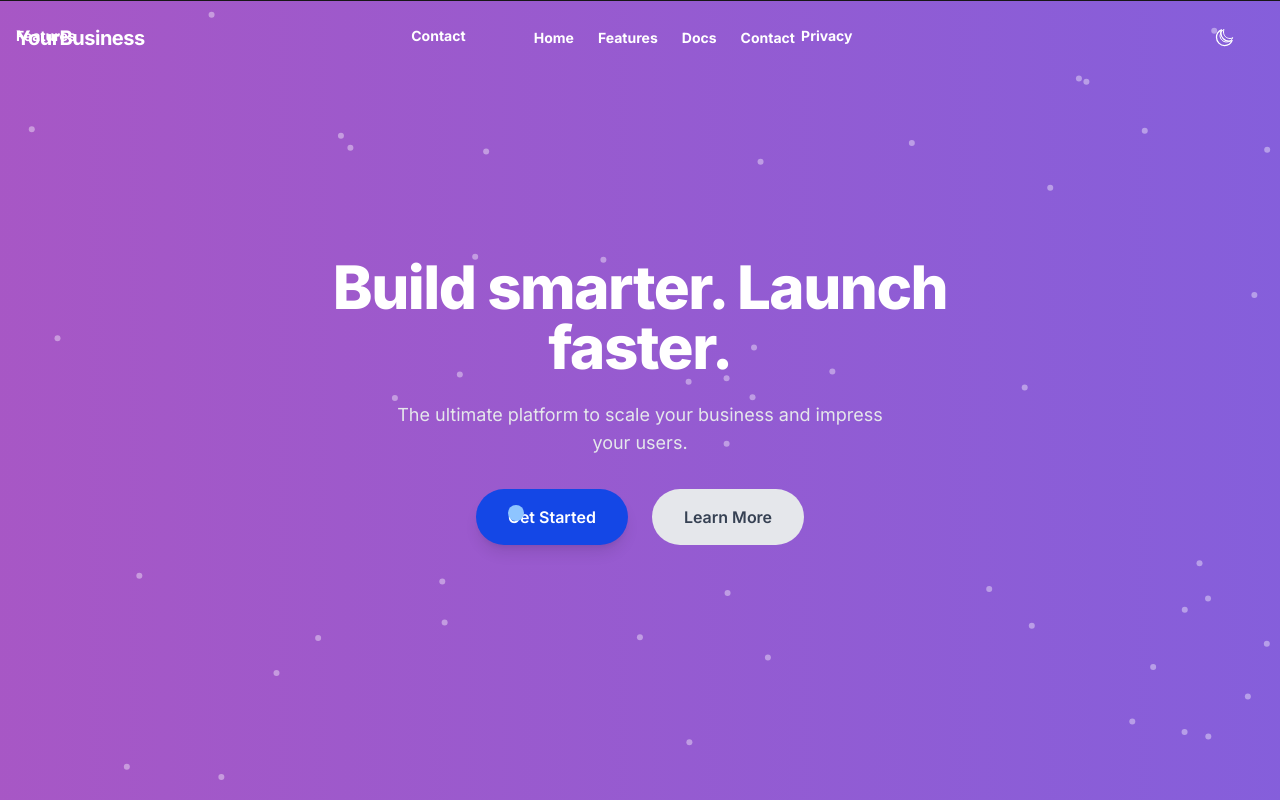
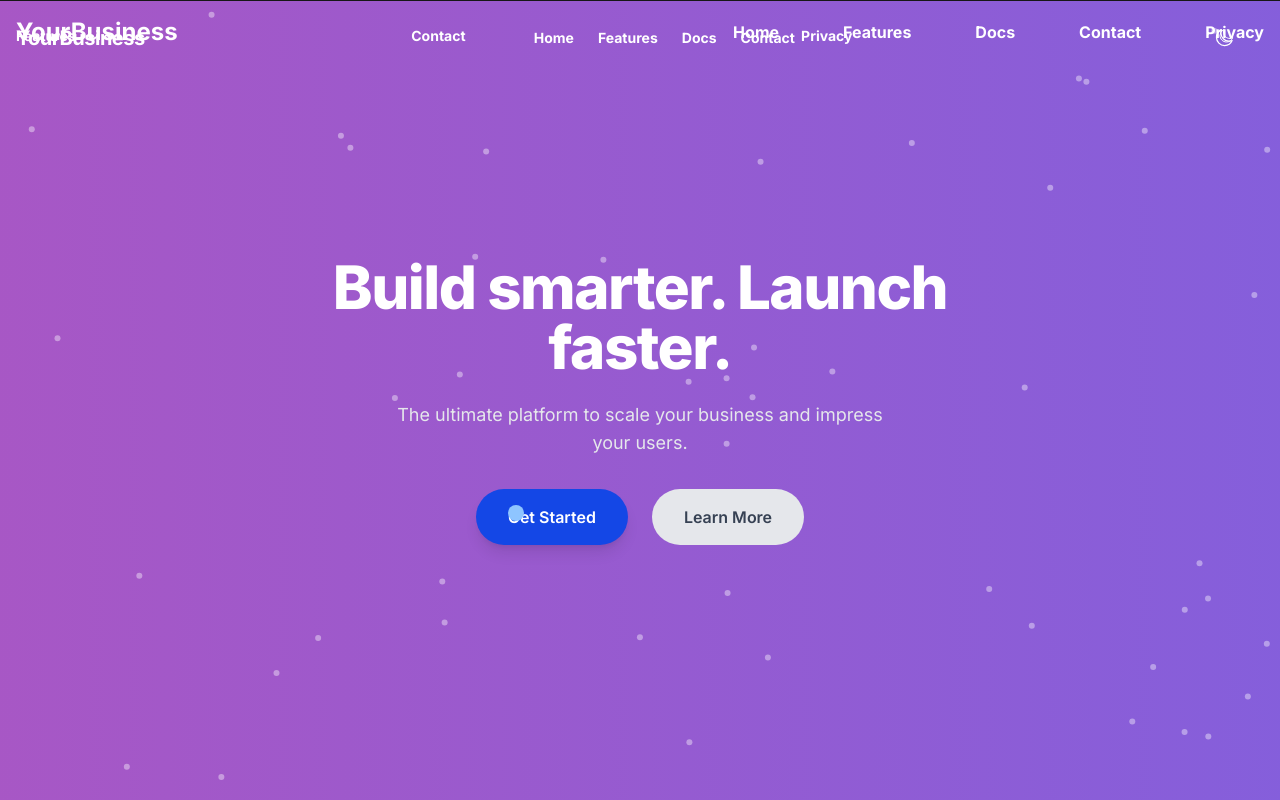
Before and after one commit to obando-ok/my-business-site, a Next.js app: page / in a window 1280 px wide. Shown: the top 800 px of the page. Built offline with nearby package versions, Linux system fonts and the light colour scheme.

Commit message:
Updated HeroSection and globals.css with Navbar improvements

```diff
--- a/src/components/layout/HeroSection.tsx
+++ b/src/components/layout/HeroSection.tsx
@@ -13,6 +13,20 @@ export default function HeroSection() {
   }, []);
 
   return (
+    <>
+      <nav className="absolute top-0 left-0 w-full px-6 py-4 flex justify-between items-center z-50">
+        <div className="flex items-center">
+          <h1 className="text-white font-bold text-2xl">YourBusiness</h1>
+        </div>
+        <div className="flex space-x-8">
+          <Link href="/" className="text-white hover:text-primary">Home</Link>
+          <Link href="#features" className="text-white hover:text-primary">Features</Link>
+          <Link href="#docs" className="text-white hover:text-primary">Docs</Link>
+          <Link href="#contact" className="text-white hover:text-primary">Contact</Link>
+          <Link href="#privacy" className="text-white hover:text-primary">Privacy</Link>
+        </div>
+      </nav>
+
       <section className="relative h-screen flex items-center justify-center overflow-hidden bg-gradient-animate">
         <Particles
           id="tsparticles"
@@ -81,5 +95,6 @@ export default function HeroSection() {
           </motion.div>
         </div>
       </section>
+    </>
   );
 }
--- a/src/styles/globals.css
+++ b/src/styles/globals.css
@@ -84,6 +84,25 @@ nav a:hover {
   color: var(--primary); /* Stripe-like hover effect */
 }
 
+/* Adjust the spacing and alignment of the navbar */
+nav .flex {
+  display: flex;
+  align-items: center;
+}
+
+nav .space-x-8 {
+  display: flex;
+  gap: 2rem; /* Ensure space between the items */
+}
+
+nav .text-white {
+  color: white;
+}
+
+nav .hover\:text-primary:hover {
+  color: var(--primary); /* Change the color on hover */
+}
+
 /* Button Styles */
 button, .button, .cta-button {
   font-family: var(--font-sans);
```
Lines whose indentation alone changed are shown as unchanged.
